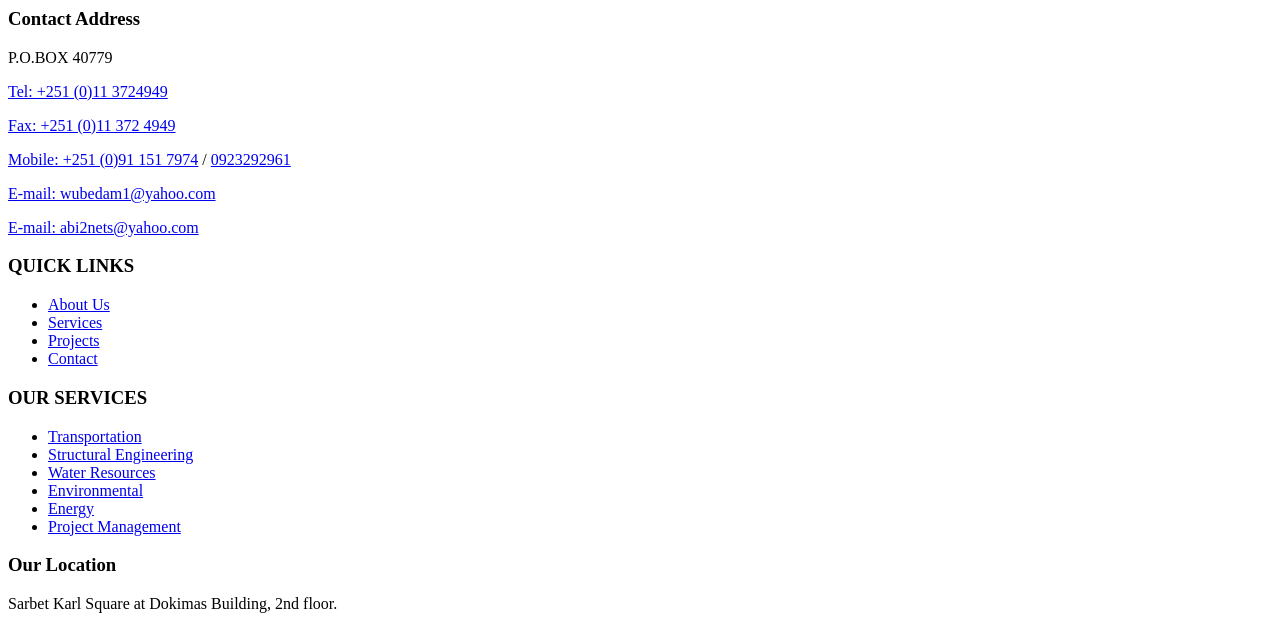
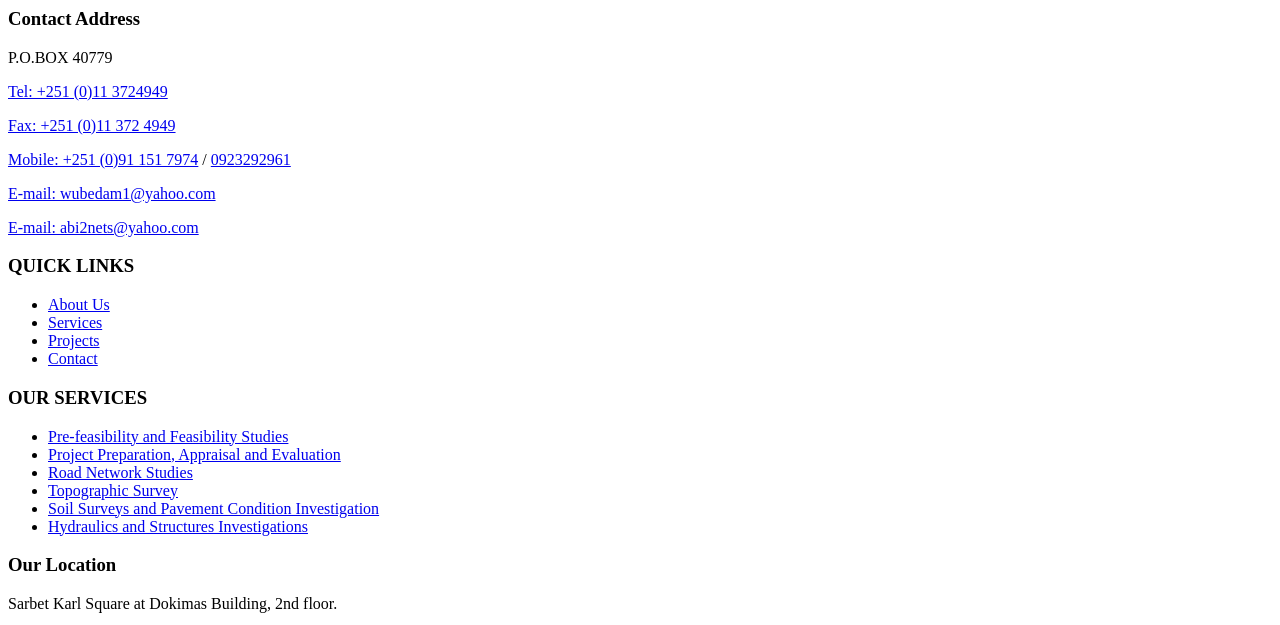
Before and after one commit to surafel-47/hitcon, a plain HTML site: page components/footer.html in a window 1280 px wide. Shown: the top 625 px of the page. Drawn offline with Linux system fonts and the light colour scheme; some icons are missing.

Commit message:
Update footer services list with accurate service descriptions

```diff
--- a/components/footer.html
+++ b/components/footer.html
@@ -47,13 +47,14 @@
                     <div>
                         <h3 class="text-xl font-bold mb-6">OUR SERVICES</h3>
                         <ul class="space-y-3">
-                            <li><a href="#" class="hover:text-secondary transition-colors">Transportation</a></li>
-                            <li><a href="#" class="hover:text-secondary transition-colors">Structural Engineering</a></li>
-                            <li><a href="#" class="hover:text-secondary transition-colors">Water Resources</a></li>
-                            <li><a href="#" class="hover:text-secondary transition-colors">Environmental</a></li>
-                            <li><a href="#" class="hover:text-secondary transition-colors">Energy</a></li>
-                            <li><a href="#" class="hover:text-secondary transition-colors">Project Management</a></li>
+                            <li><a href="#services" class="hover:text-secondary transition-colors">Pre-feasibility and Feasibility Studies</a></li>
+                            <li><a href="#services" class="hover:text-secondary transition-colors">Project Preparation, Appraisal and Evaluation</a></li>
+                            <li><a href="#services" class="hover:text-secondary transition-colors">Road Network Studies</a></li>
+                            <li><a href="#services" class="hover:text-secondary transition-colors">Topographic Survey</a></li>
+                            <li><a href="#services" class="hover:text-secondary transition-colors">Soil Surveys and Pavement Condition Investigation</a></li>
+                            <li><a href="#services" class="hover:text-secondary transition-colors">Hydraulics and Structures Investigations</a></li>
                         </ul>
+
                     </div>
 
                     <!-- Newsletter -->
```
Also changed, not shown: notes.txt (added).
